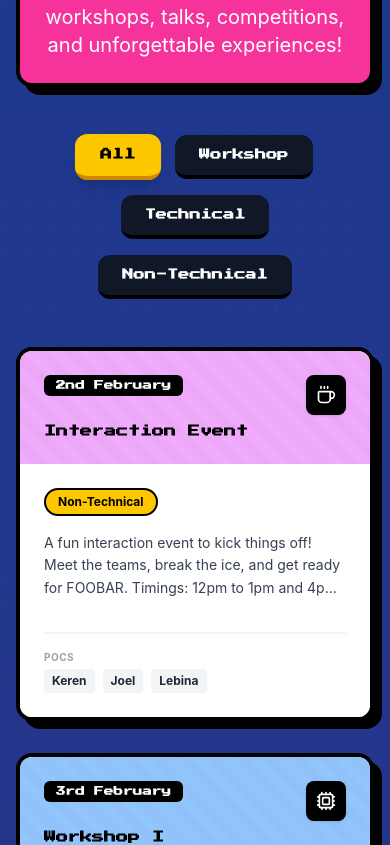
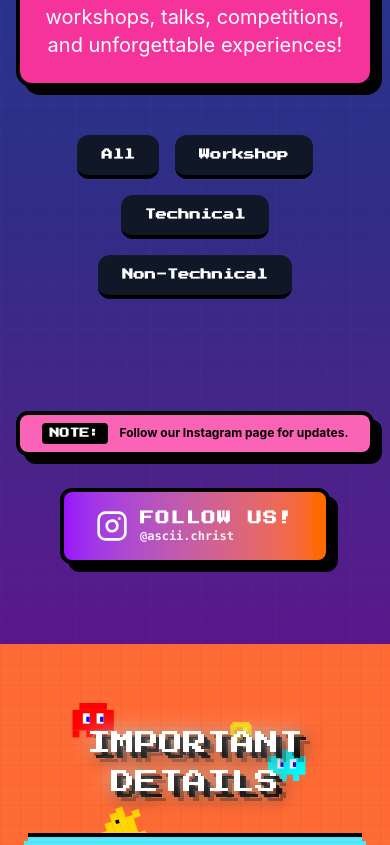
Before and after one commit to kenanpereira24-max/3rd_Time_Is_the_charm, a React (Vite) app: page / in a window 390 px wide. Shown: the part 4660-5505 px from the top of the page. Built offline with nearby package versions, Linux system fonts and the light colour scheme.

Commit message:
fixed the section all to load on-click

```diff
--- a/src/app/components/EventsList.tsx
+++ b/src/app/components/EventsList.tsx
@@ -37,11 +37,9 @@ const events = [
     day: 'Monday',
     date: '02-02-2026',
     icon: Coffee,
-    // Added timings to description
     description: 'A fun interaction event to kick things off! Meet the teams, break the ice, and get ready for FOOBAR. Timings: 12pm to 1pm and 4pm to 5pm',
     color: 'from-pink-500 to-rose-500',
     category: 'Non-Technical',
-    // Set to null to remove button entirely
     registration_link: null,
     pocs: [
       { name: 'Keren', phone: '+91 8129498109' },
@@ -107,7 +105,6 @@ const events = [
     description: 'Theme: Innovation for a Better Tomorrow. Day 1 (Prelims), Day 2 (Remote build), Day 3 (Finals). Solve real-world problem statements under 10 thematic areas.',
     color: 'from-green-500 to-emerald-600',
     category: 'Technical',
-    // EXAMPLE: Putting a link here
     registration_link: "#",
     pocs: [
       { name: 'Karthik', phone: '+91 7019348614' },
@@ -282,12 +279,20 @@ const events = [
 const categories = ['All', 'Workshop', 'Technical', 'Non-Technical'];
 
 export function EventsList() {
-  const [selectedCategory, setSelectedCategory] = useState('All');
+  // CHANGED: Initial state is now null (instead of 'All')
+  // This prevents events from loading automatically on scroll/mount.
+  const [selectedCategory, setSelectedCategory] = useState<string | null>(null);
   const [selectedEvent, setSelectedEvent] = useState<any>(null);
 
+  // UPDATED FILTER LOGIC:
+  // If no category is selected (null), return empty array.
+  // If 'All', show everything.
+  // Otherwise, filter by category.
   const filteredEvents = selectedCategory === 'All'
     ? events
-    : events.filter(event => event.category === selectedCategory);
+    : selectedCategory
+      ? events.filter(event => event.category === selectedCategory)
+      : [];
 
   useEffect(() => {
     if (selectedEvent) {
@@ -345,7 +350,7 @@ export function EventsList() {
 
         {/* Events Grid */}
         <StaggerContainer
-            key={selectedCategory}
+            key={selectedCategory || 'empty'}
             className="grid md:grid-cols-2 lg:grid-cols-3 gap-8"
         >
           {filteredEvents.map((event) => {
@@ -406,7 +411,7 @@ export function EventsList() {
 
                     {/* --- REGISTRATION BUTTON (IN CARD) --- */}
                     <div className="mb-4">
-                       {/* UPDATED LOGIC: If registration_link is null/falsy, show nothing. If "#", show Opening Soon. Else show Register. */}
+                       {/* UPDATED LOGIC: If registration_link is null, show nothing */}
                        {!event.registration_link ? null : event.registration_link !== "#" ? (
                          <a
                            href={event.registration_link}
@@ -446,10 +451,10 @@ export function EventsList() {
         <FadeInUp delay={0.4}>
           <div className="mt-16 text-center space-y-8">
 
-            {/* NOTE BANNER - RESTORED: Reduced Width (max-w-3xl) & Height (p-3) */}
-            <div className="bg-pink-400 p-3 rounded-xl border-4 border-black shadow-[8px_8px_0px_0px_rgba(0,0,0,1)] w-full max-w-2xl mx-auto">
-              <p className="text-sm md:text-base font-bold text-black flex items-center justify-center gap-3">
-                <span className="bg-black text-white px-2 py-1 rounded text-xs" style={{ fontFamily: '"Press Start 2P", cursive' }}>NOTE:</span>
+            {/* NOTE BANNER */}
+            <div className="bg-pink-400 py-2 px-4 rounded-xl border-4 border-black shadow-[8px_8px_0px_0px_rgba(0,0,0,1)] w-full max-w-3xl mx-auto">
+              <p className="text-xs md:text-sm font-bold text-black flex items-center justify-center gap-3">
+                <span className="bg-black text-white px-2 py-1 rounded text-[10px]" style={{ fontFamily: '"Press Start 2P", cursive' }}>NOTE:</span>
                  Follow our Instagram page for updates.
               </p>
             </div>
@@ -543,7 +548,6 @@ export function EventsList() {
                   </div>
 
                   {/* --- MODAL VIEW: REGISTER BUTTON --- */}
-                  {/* UPDATED LOGIC: Only render the container if there is a link or it is '#' */}
                   {selectedEvent.registration_link && (
                     <div className="bg-yellow-400 p-6 rounded-2xl border-4 border-black text-center relative overflow-hidden mb-8">
                       <div className="relative z-10">
```
Lines whose indentation alone changed are shown as unchanged.
